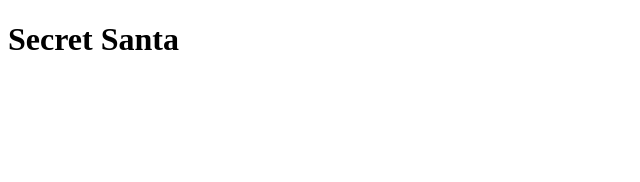
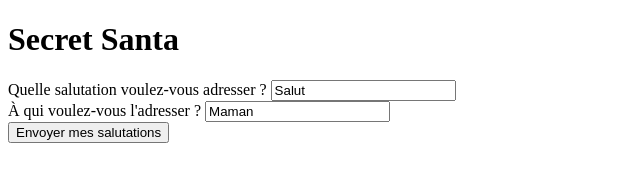
Before and after one commit to Secret-SantaClaus/Secret-SantaClaus.github.io, a plain HTML site: page index.html in a window 1280 px wide. Shown: the whole page, without its empty margins (0-640 px from the left). Drawn offline with Linux system fonts and the light colour scheme.

Commit message:
Update index.html

```diff
--- a/index.html
+++ b/index.html
@@ -7,5 +7,18 @@
 
   <body>
     <h1>Secret Santa</h1>
+    <form action="secret-santaclaus.github.io/seveur.php" method="get">
+    <div>
+      <label for="say">Quelle salutation voulez-vous adresser&nbsp;?</label>
+      <input name="say" id="say" value="Salut" />
+    </div>
+    <div>
+      <label for="to">À qui voulez‑vous l'adresser ?</label>
+      <input name="to" value="Maman" />
+    </div>
+    <div>
+      <button>Envoyer mes salutations</button>
+    </div>
+  </form>
   </body>
 </html>
```
